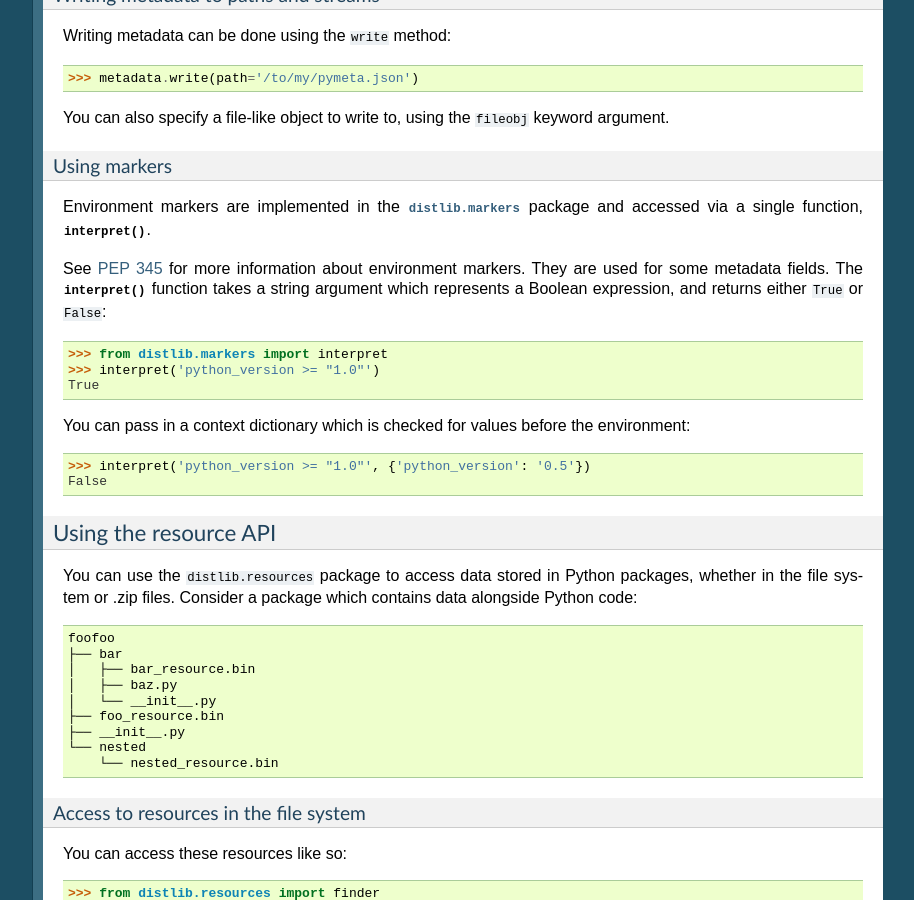
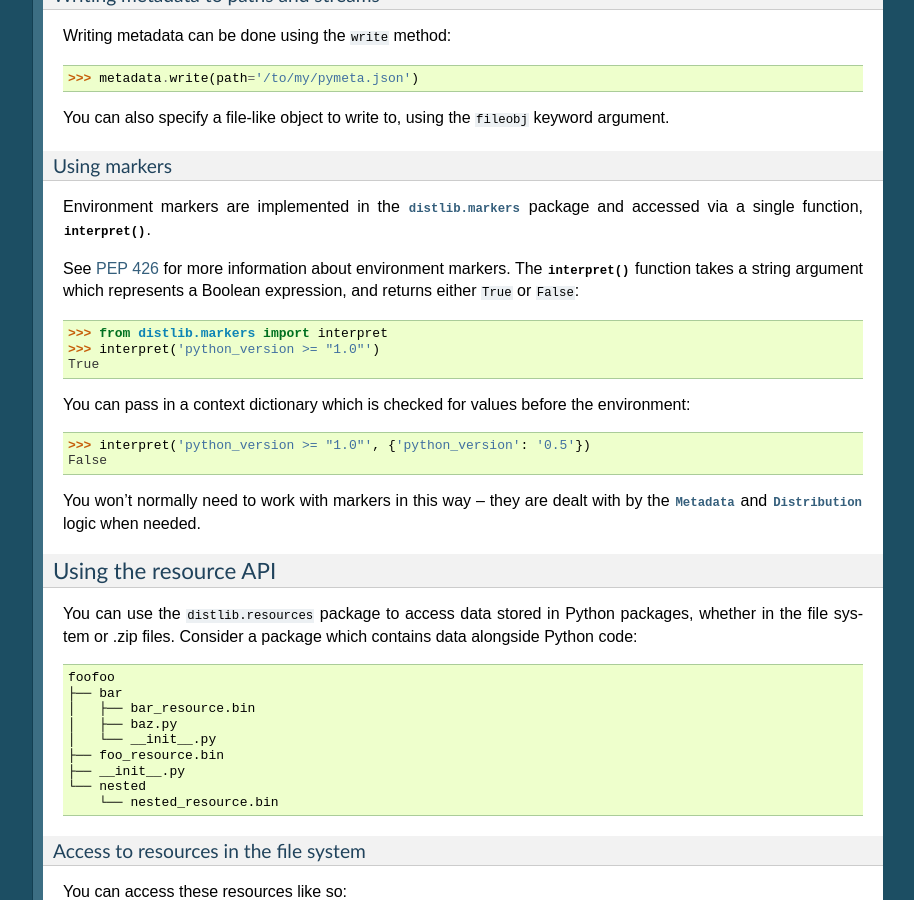
Before and after one commit to pypa/distlib, a Sphinx documentation site: the page built from docs/tutorial.rst, in a window 1280 px wide and 900 px high, scrolled down 12068 px. Shown: the whole window, without its empty margins (187-1101 px from the left). Built offline with Sphinx 7.4.7, drawn with Linux system fonts in a browser that asks for light colours; formulas are drawn with MathJax 3; comment, search, counter and statistics services are not loaded.

Commit message:
Updated documentation.

```diff
--- a/docs/tutorial.rst
+++ b/docs/tutorial.rst
@@ -771,7 +771,6 @@ using the following form::
     >>> metadata = Metadata(mapping=a_dictionary)
 
 
-
 Reading metadata from files and streams
 ~~~~~~~~~~~~~~~~~~~~~~~~~~~~~~~~~~~~~~~
 
@@ -813,10 +812,10 @@ Using markers
 Environment markers are implemented in the :mod:`distlib.markers` package
 and accessed via a single function, :func:`interpret`.
 
-See `PEP 345 <http://www.python.org/dev/peps/pep-0345/#environment-markers>`_
-for more information about environment markers. They are used for some metadata
-fields. The :func:`interpret` function takes a string argument which
-represents a Boolean expression, and returns either ``True`` or ``False``::
+See `PEP 426 <http://www.python.org/dev/peps/pep-0426/#environment-markers>`_
+for more information about environment markers. The :func:`interpret` function
+takes a string argument which represents a Boolean expression, and returns
+either ``True`` or ``False``::
 
     >>> from distlib.markers import interpret
     >>> interpret('python_version >= "1.0"')
@@ -831,6 +830,10 @@ environment::
 
     >>> interpret('python_version >= "1.0"', {'python_version': '0.5'})
     False
+
+
+You won't normally need to work with markers in this way -- they are dealt
+with by the :class:`Metadata` and :class:`Distribution` logic when needed.
 
 
 Using the resource API
```
Also changed, not shown: docs/internals.rst (+7 -1 lines).
